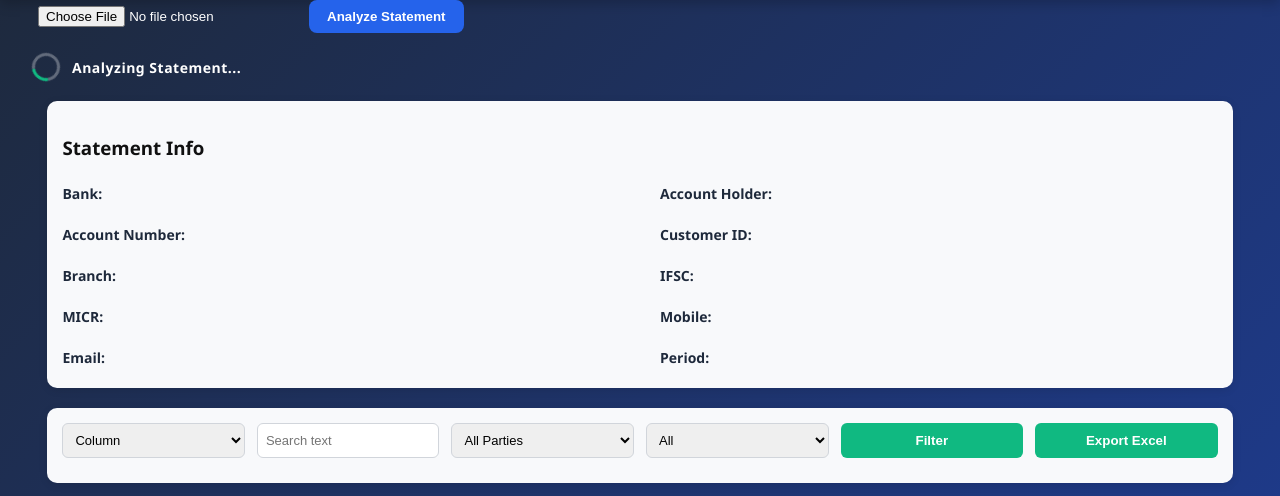
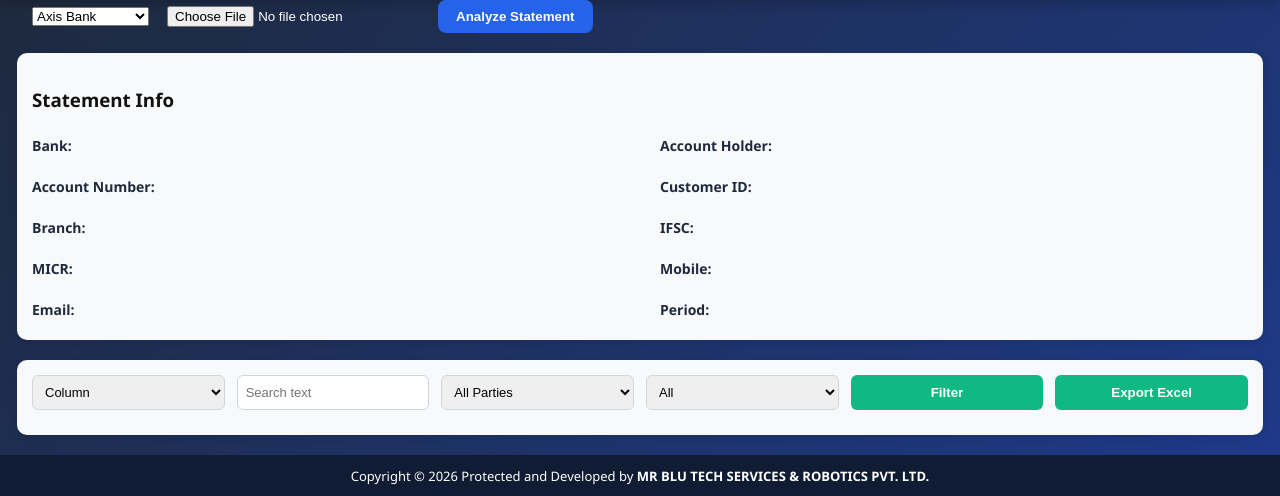
Before and after one commit to mrblutechservices/mrblu-statement-analyzer, a Flask app: page / in a window 1280 px wide. Shown: the part 66-562 px from the top of the page. Run offline with Flask 3, Linux system fonts and the light colour scheme.

Commit message:
Update index.html

```diff
--- a/templates/index.html
+++ b/templates/index.html
@@ -24,19 +24,17 @@ MRBLU - Bank Anti Fraud Statement Analyzer
 
 <div class="upload-box">
 
+<select id="bank_select">
+  <option value="axis">Axis Bank</option>
+  <option value="bob">Bank of Baroda</option>
+  <option value="idfc">IDFC First Bank</option>
+  <option value="other">Other Bank</option>
+</select>
+
 <input type="file" id="pdf" accept="application/pdf">
 
 <button onclick="upload()">Analyze Statement</button>
 
-</div>
-
-
-<div id="loading" class="loader-box">
-
-<div class="spinner"></div>
-
-<div class="loader-text">
-Analyzing Statement...
 </div>
 
 </div>
```
